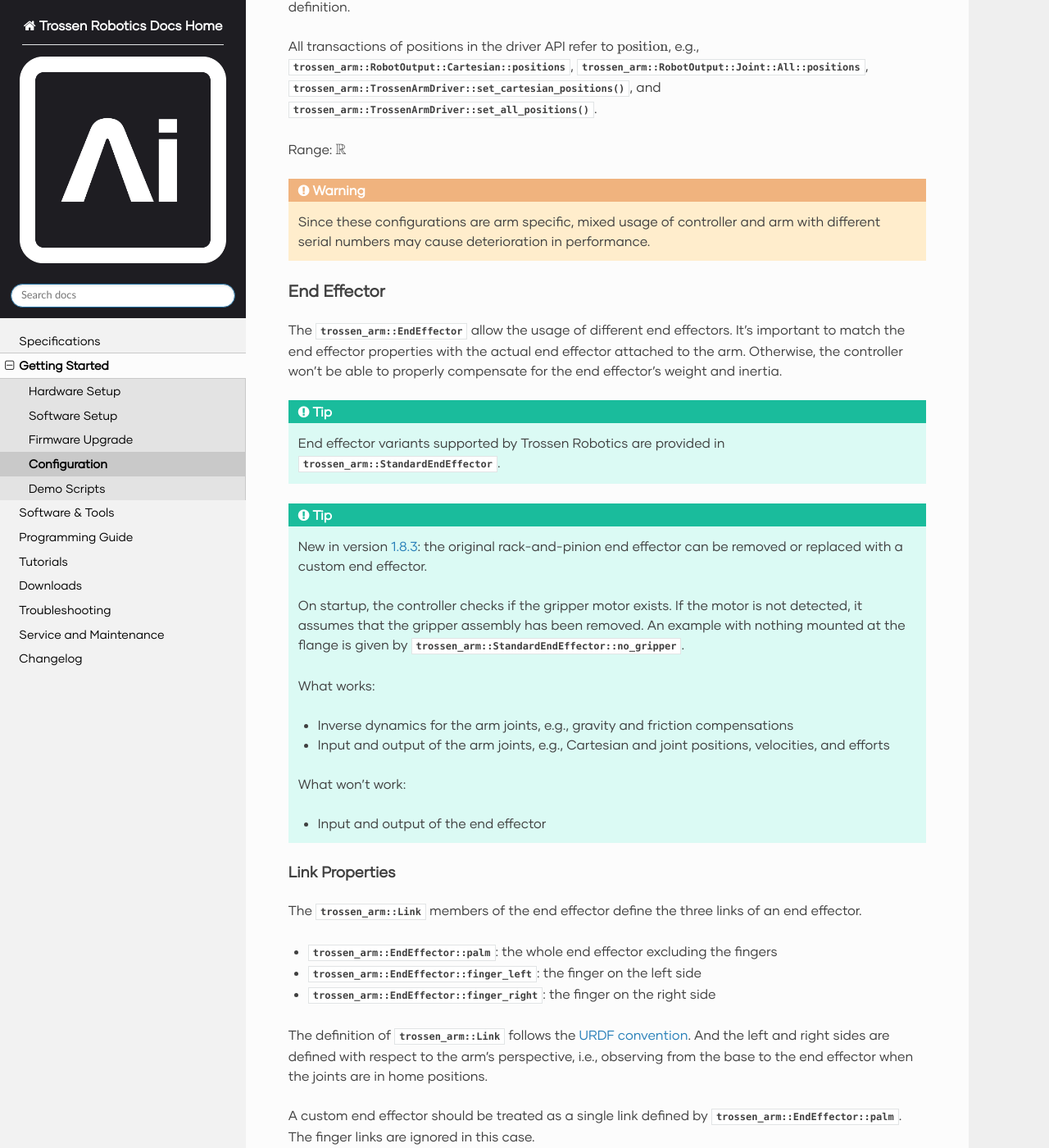
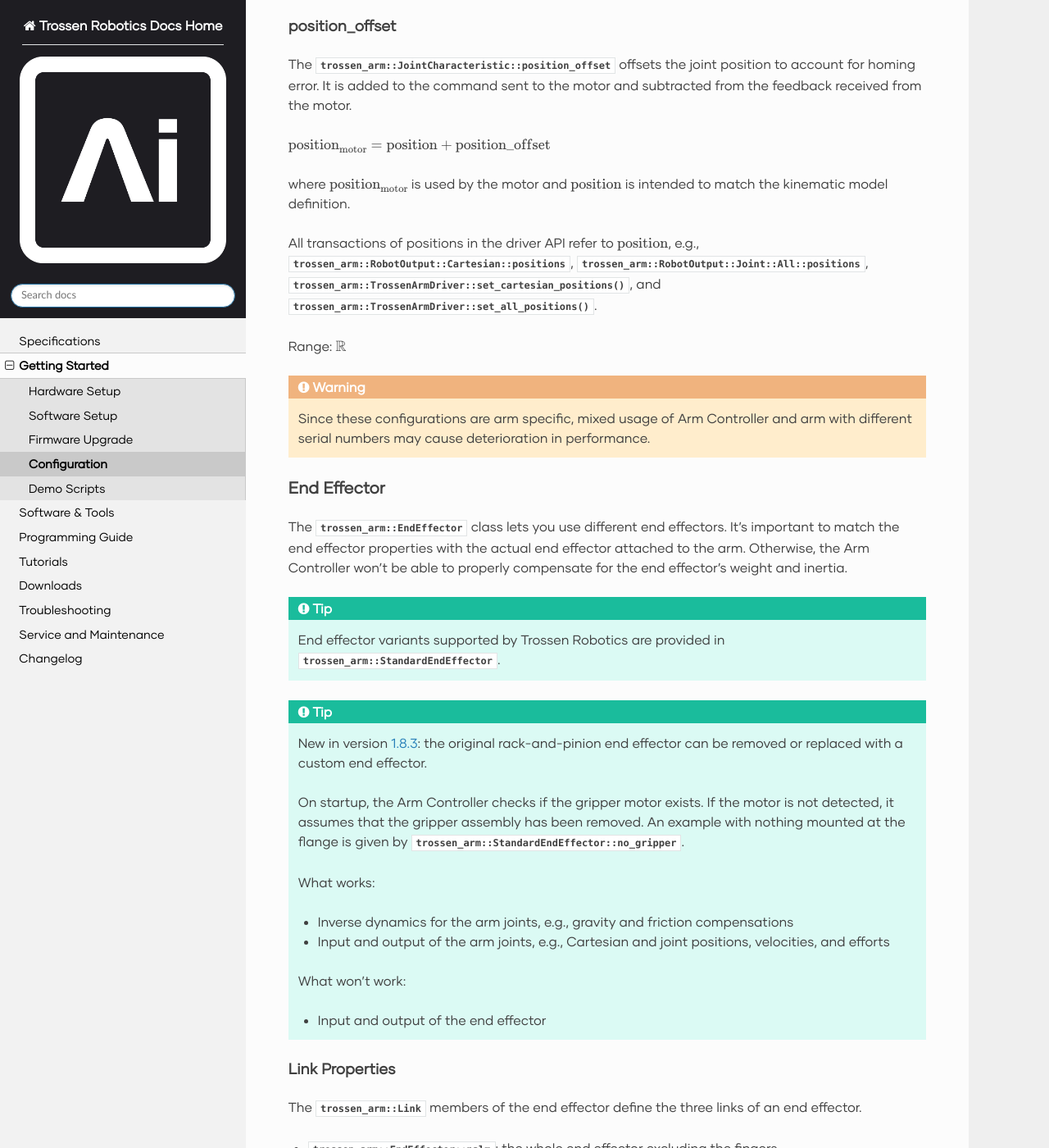
Before and after one commit to TrossenRobotics/trossen_arm, a Sphinx documentation site: the page built from docs/getting_started/configuration.rst, in a window 1280 px wide and 1400 px high, scrolled down 6180 px. Shown: the whole window at 82% size. Built offline with Sphinx 7.4.7 and the Read the Docs theme 3.1.0, drawn with Linux system fonts in a browser that asks for light colours; some web fonts are replaced; pages that are not in the unit, such as notebooks, are missing from menus; some of the changed text lies outside the part shown.

Commit message:
docs: tidy and reformat the Getting Started pages
Rework the software setup intro to describe the host PC, add uv/uvx
install options, drop the stale ROS environment note, and fix grammar.
Add a local table of contents to the configuration page, fix its heading
hierarchy and overview wording, and apply prose fixes across hardware
setup. Standardize on "Arm Controller" and one-sentence-per-line.

```diff
--- a/docs/getting_started/configuration.rst
+++ b/docs/getting_started/configuration.rst
@@ -162,7 +162,7 @@ Choices: ``bool``
 Ethernet Configuration
 ----------------------
 
-At startup, the arm controller tries to connect to the network.
+At startup, the Arm Controller tries to connect to the network.
 The procedure is as follows.
 
 .. mermaid::
@@ -177,9 +177,9 @@ The procedure is as follows.
         E -->|no| D
 
 ip_method
-^^^^^^^^^
+~~~~~~~~~
 
-The IP method specifies whether the arm controller acquires its IP address from a DHCP server or uses a static IP address.
+The IP method specifies whether the Arm Controller acquires its IP address from a DHCP server or uses a static IP address.
 
 Choices: :enum:`trossen_arm::IPMethod`
 
@@ -189,7 +189,7 @@ Choices: :enum:`trossen_arm::IPMethod`
     It can be a router or a computer with a DHCP server running.
 
 manual_ip, dns, gateway, subnet
-^^^^^^^^^^^^^^^^^^^^^^^^^^^^^^^
+~~~~~~~~~~~~~~~~~~~~~~~~~~~~~~~
 
 If the IP method is set to :enumerator:`trossen_arm::IPMethod::manual`, the manual IP address, DNS, gateway, and subnet are used.
 
@@ -201,7 +201,7 @@ Joint Characteristics
 The joint characteristics affect the behavior of each joint.
 
 effort_corrections
-^^^^^^^^^^^^^^^^^^
+~~~~~~~~~~~~~~~~~~
 
 The :member:`trossen_arm::JointCharacteristic::effort_correction` maps a motor's effort unit to the standard unit, i.e., Nm and N.
 
@@ -220,7 +220,7 @@ Vice versa, the effort returned by the driver is given by the following expressi
 Range: :math:`[0.2, 5.0]`
 
 friction_transition_velocities, friction_constant_terms, friction_coulomb_coefs, and friction_viscous_coefs
-^^^^^^^^^^^^^^^^^^^^^^^^^^^^^^^^^^^^^^^^^^^^^^^^^^^^^^^^^^^^^^^^^^^^^^^^^^^^^^^^^^^^^^^^^^^^^^^^^^^^^^^^^^^
+~~~~~~~~~~~~~~~~~~~~~~~~~~~~~~~~~~~~~~~~~~~~~~~~~~~~~~~~~~~~~~~~~~~~~~~~~~~~~~~~~~~~~~~~~~~~~~~~~~~~~~~~~~~
 
 We model joint friction as a function of velocity and effort of three components: Coulomb, viscous, and constant.
 
@@ -265,7 +265,7 @@ Ranges:
 -    others: :math:`\mathbb{R}`
 
 position_offset
-^^^^^^^^^^^^^^^
+~~~~~~~~~~~~~~~
 
 The :member:`trossen_arm::JointCharacteristic::position_offset` offsets the joint position to account for homing error.
 It is added to the command sent to the motor and subtracted from the feedback received from the motor.
@@ -280,14 +280,14 @@ Range: :math:`\mathbb{R}`
 
 .. warning::
 
-    Since these configurations are arm specific, mixed usage of controller and arm with different serial numbers may cause deterioration in performance.
+    Since these configurations are arm specific, mixed usage of Arm Controller and arm with different serial numbers may cause deterioration in performance.
 
 End Effector
 ------------
 
-The :class:`trossen_arm::EndEffector` allow the usage of different end effectors.
+The :class:`trossen_arm::EndEffector` class lets you use different end effectors.
 It's important to match the end effector properties with the actual end effector attached to the arm.
-Otherwise, the controller won't be able to properly compensate for the end effector's weight and inertia.
+Otherwise, the Arm Controller won't be able to properly compensate for the end effector's weight and inertia.
 
 .. tip::
 
@@ -297,7 +297,7 @@ Otherwise, the controller won't be able to properly compensate for the end effec
 
     New in version :ref:`changelog:1.8.3`: the original rack-and-pinion end effector can be removed or replaced with a custom end effector.
 
-    On startup, the controller checks if the gripper motor exists.
+    On startup, the Arm Controller checks if the gripper motor exists.
     If the motor is not detected, it assumes that the gripper assembly has been removed.
     An example with nothing mounted at the flange is given by :member:`trossen_arm::StandardEndEffector::no_gripper`.
 
@@ -311,7 +311,7 @@ Otherwise, the controller won't be able to properly compensate for the end effec
     -   Input and output of the end effector
 
 Link Properties
-^^^^^^^^^^^^^^^
+~~~~~~~~~~~~~~~
 
 The :class:`trossen_arm::Link` members of the end effector define the three links of an end effector.
 
@@ -333,7 +333,7 @@ Ranges:
 -   :member:`trossen_arm::Link::origin_rpy`: :math:`\mathbb{R}^3`
 
 Finger Offsets
-^^^^^^^^^^^^^^
+~~~~~~~~~~~~~~
 
 The offsets of the left and right fingers define the home position specific to the fingers.
 
@@ -345,7 +345,7 @@ For a custom end effector, these offsets are ignored.
 Ranges: :math:`\mathbb{R}`
 
 pitch_circle_radius
-^^^^^^^^^^^^^^^^^^^
+~~~~~~~~~~~~~~~~~~~
 
 The pitch circle radius defines the transmission ratio of the rack and pinion mechanism of the original end effector.
 
@@ -356,7 +356,7 @@ For a custom end effector, this value is ignored.
 Range: :math:`\mathbb{R}`
 
 t_flange_tool
-^^^^^^^^^^^^^
+~~~~~~~~~~~~~
 
 :member:`trossen_arm::EndEffector::t_flange_tool` defines the tool frame pose measured in the flange frame as shown in the image below.
 
@@ -413,13 +413,13 @@ The block diagram of the control loop of the motor is given below.
         N -->|beyond limit| P[error]
         O -->|beyond limit| P
 
-When the controller receives a command from the driver, it generates the command for a motor by clipping to the min and max limits.
+When the Arm Controller receives a command from the driver, it generates the command for a motor by clipping to the min and max limits.
 
 -   position = min(max(position, :member:`trossen_arm::JointLimit::position_min`), :member:`trossen_arm::JointLimit::position_max`)
 -   velocity = min(velocity, :member:`trossen_arm::JointLimit::velocity_max`)
 -   effort = min(effort, :member:`trossen_arm::JointLimit::effort_max`)
 
-When the controller receives a feedback from the motor, it triggers an error if anything is beyond the max and min limits padded by the tolerances.
+When the Arm Controller receives a feedback from the motor, it triggers an error if anything is beyond the max and min limits padded by the tolerances.
 
 -   position < :member:`trossen_arm::JointLimit::position_max` + :member:`trossen_arm::JointLimit::position_tolerance`
 -   position > :member:`trossen_arm::JointLimit::position_min` - :member:`trossen_arm::JointLimit::position_tolerance`
--- a/docs/getting_started/hardware_setup.rst
+++ b/docs/getting_started/hardware_setup.rst
@@ -38,7 +38,7 @@ Download the assembly guide or watch the YouTube video for your arm model and va
 
 .. warning::
 
-    If using a network switch to interface with multiple arms, make sure to only the connect the devices required by your application.
+    If using a network switch to interface with multiple arms, connect only the devices your application requires.
     Low-quality connections can cause degraded performance.
 
 .. note::
```
Also changed, not shown: other parts of docs/getting_started/configuration.rst (+9 -9 lines), docs/getting_started/software_setup.rst (+13 -7 lines).
